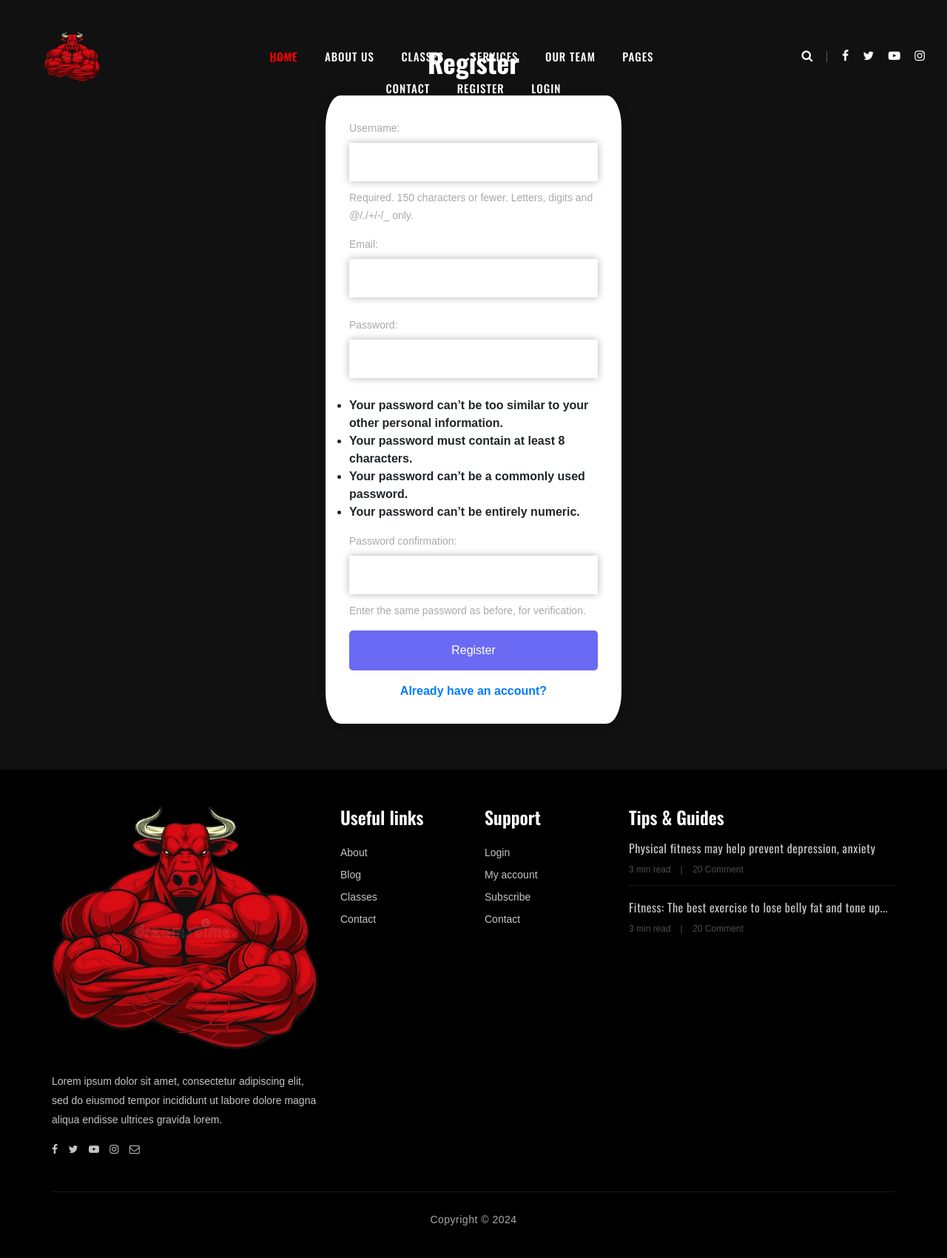
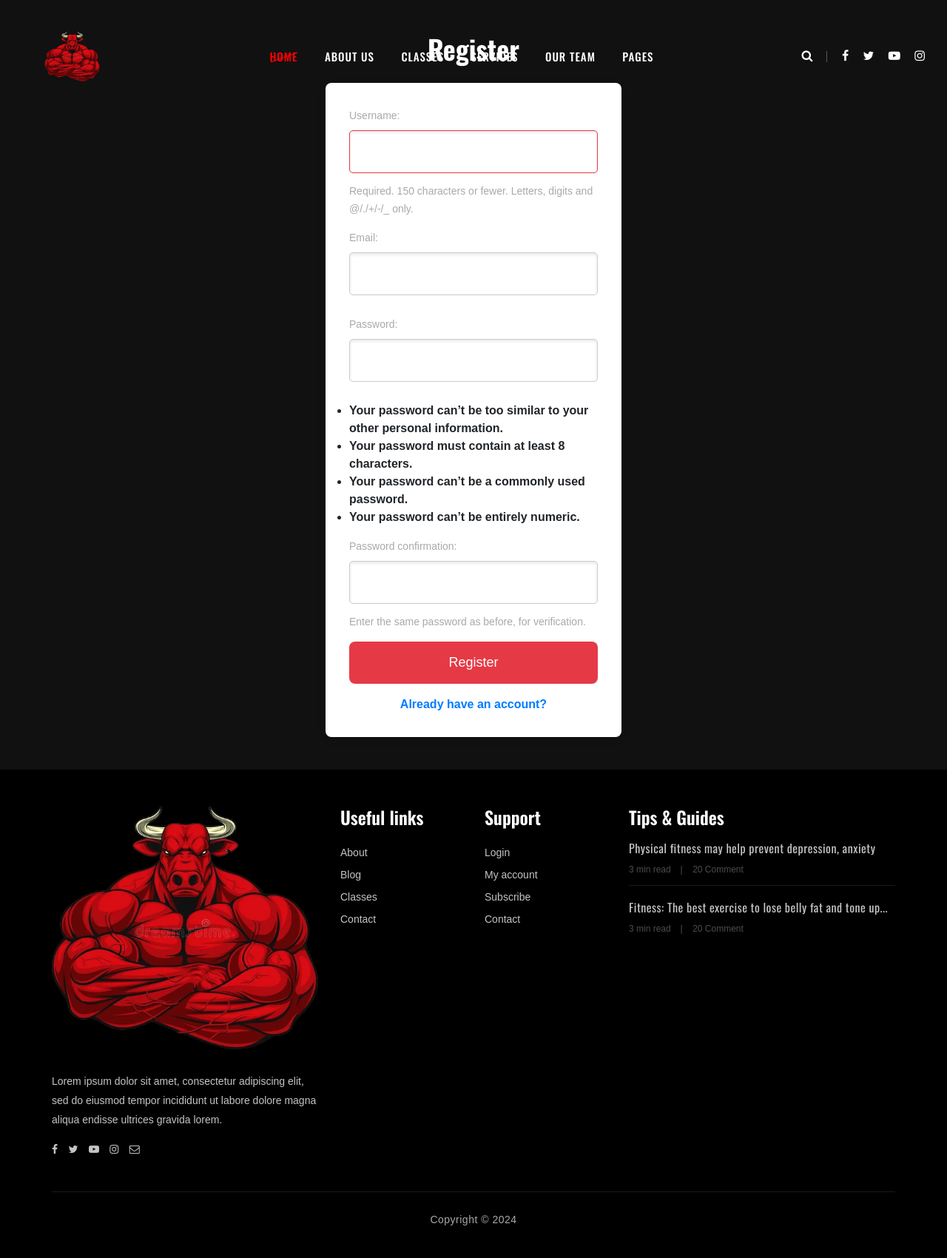
Before and after one commit to yassineghanmi/Inshape, a Django app: page /accounts/register/ in a window 1280 px wide. Shown: the whole page at 74% size. Run offline with Django 5.2, Linux system fonts and the light colour scheme; some libraries are stand-ins or nearby versions; some web fonts are replaced.

Commit message:
Improve ui in register and login page

```diff
--- a/templates/registration/login.html
+++ b/templates/registration/login.html
@@ -32,7 +32,7 @@
         width: 100%;
         padding: 15px;
         font-size: 16px;
-        background-color: rgb(106, 106, 244);
+        background-color: rgb(255, 0, 0); /* Red */
         border: none;
         color: white;
         border-radius: 5px;
@@ -41,8 +41,9 @@
     }
 
     form button:hover {
-        background-color: rgb(85, 85, 248);
+        background-color: rgb(220, 20, 60); /* Lighter shade of red on hover */
     }
+
 
     form .errorlist li {
         list-style-type: none;
--- a/templates/registration/register.html
+++ b/templates/registration/register.html
@@ -5,58 +5,73 @@
 
 {% block content %}
 <style>
+    /* Form Container Styling */
     form {
-        background-color: white;
-        border-radius: 5%;
+        background-color: #fff;
+        border-radius: 8px;
         padding: 2rem;
         font-weight: 700;
-        box-shadow: 0 0 10px rgba(0, 0, 0, 0.3);
+        box-shadow: 0 4px 12px rgba(0, 0, 0, 0.1);
         margin: 0 auto;
-        width: 400px; /* Increased width for the form */
+        width: 400px;
     }
 
+    /* Input, Select, Textarea Styling */
     form input,
     form select,
     form textarea {
         width: 100%;
-        margin-bottom: 10px;
-        padding: 10px;
+        margin-bottom: 12px;
+        padding: 1rem;
         box-sizing: border-box;
-        box-shadow: 0 0 10px rgba(0, 0, 0, 0.3);
-        border: none;
-        padding: 1em;
+        border: 1px solid #ccc;
+        border-radius: 5px;
+        box-shadow: inset 0 2px 4px rgba(0, 0, 0, 0.1);
+        transition: border-color 0.3s ease;
     }
 
+    form input:focus,
+    form select:focus,
+    form textarea:focus {
+        outline: none;
+        border-color: #e63946; /* Red border on focus */
+    }
+
+    /* Button Styling */
     form button {
         display: block;
         width: 100%;
         padding: 15px;
-        font-size: 16px;
-        background-color: rgb(106, 106, 244);
+        font-size: 18px;
+        background-color: #e63946; /* Red color */
         border: none;
         color: white;
-        border-radius: 5px;
+        border-radius: 8px;
         cursor: pointer;
         transition: background-color 0.3s ease-in;
     }
 
     form button:hover {
-        background-color: rgb(85, 85, 248);
+        background-color: #d62828; /* Darker red on hover */
     }
 
+    /* Error Messages */
     form .errorlist li {
         list-style-type: none;
-        color: rgb(216, 6, 114);
+        color: #e63946;
+        margin-bottom: 8px;
     }
 
+    /* Responsive Design */
     @media screen and (max-width: 600px) {
         form {
-            width: 90%; /* Maintain responsiveness */
+            width: 90%;
         }
     }
 </style>
 
-<section class="hero-section d-flex justify-content-center align-items-center" style="background-color: #111; height: 130vh;">
+<section class="hero-section d-flex justify-content-center align-items-center"
+         style="background-color: #111; height: 130vh;">
     <div class="container" style="width: 80%; max-width: 500px;">
         <div class="row justify-content-center">
             <div class="col-12">
@@ -67,7 +82,10 @@
                         {{ form.as_p }}
                         <button type="submit">Register</button>
                         <div class="text-center mt-3">
-                            <a href="{% url 'login' %}" class="text-primary">Already have an account?</a>
+                            <a href="{% url 'login' %}" class="text-primary"
+                               style="text-decoration: none; font-weight: bold;">
+                                Already have an account?
+                            </a>
                         </div>
                     </form>
                 </div>
```
